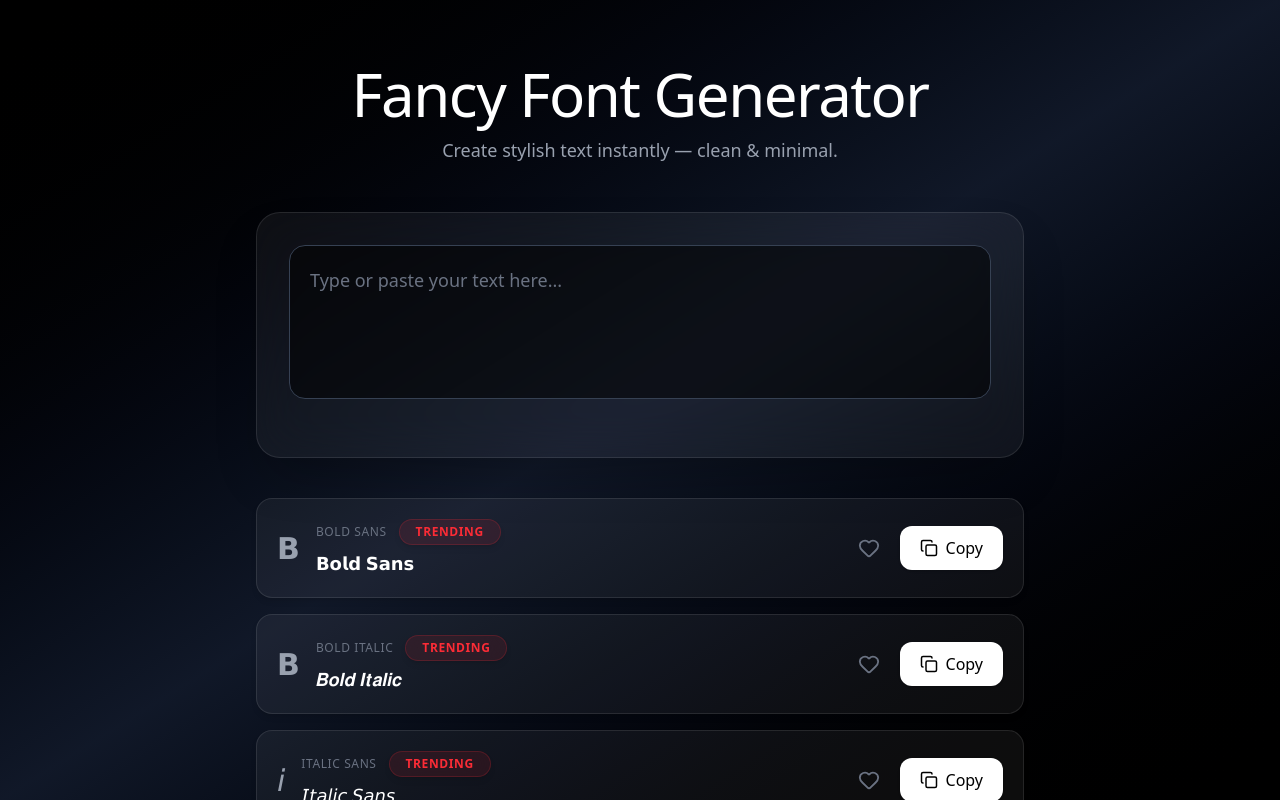
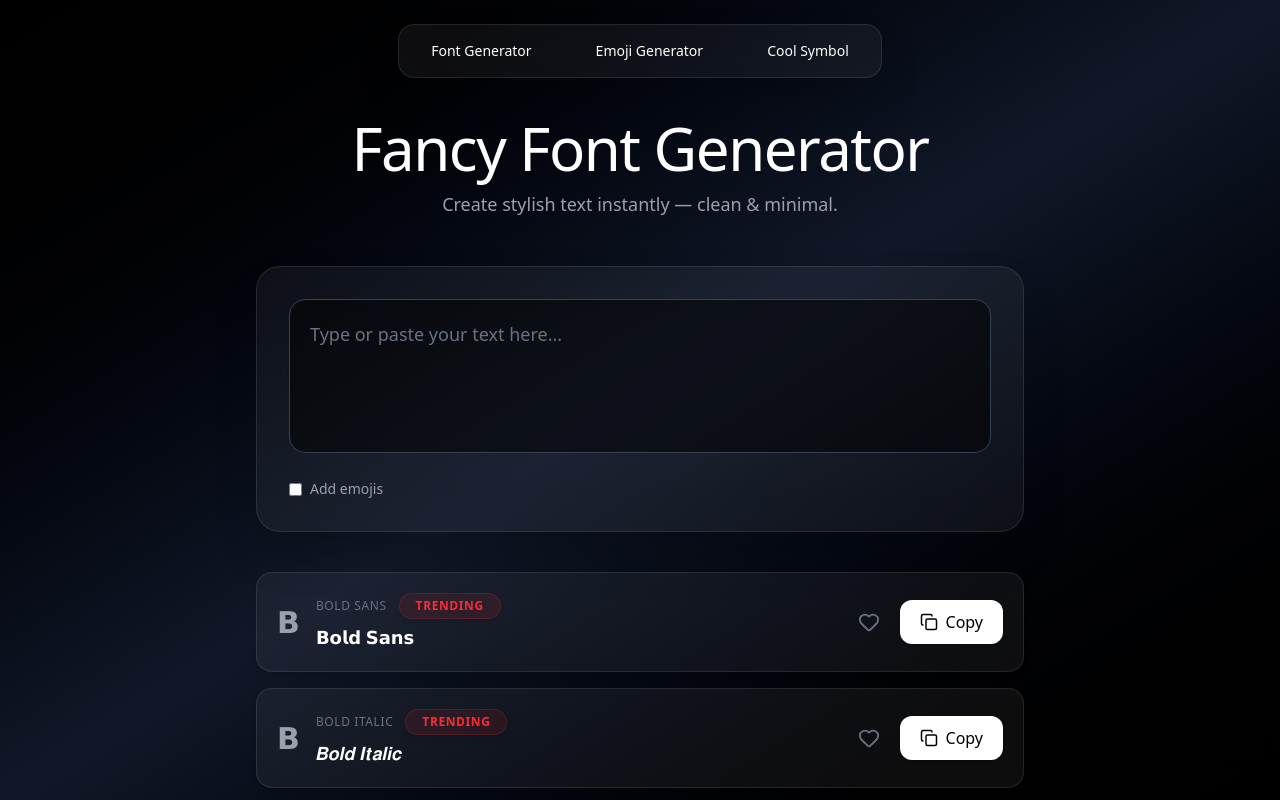
Before and after one commit to rahilp010/AIOP, a React (Vite) app: page /fontGenerator in a window 1280 px wide. Built offline with nearby package versions, Linux system fonts and the light colour scheme.

Commit message:
fixed issue

```diff
--- a/src/components/CoolSymbol/CoolSymbol.jsx
+++ b/src/components/CoolSymbol/CoolSymbol.jsx
@@ -1,5 +1,6 @@
 import React, { useState } from 'react';
 import { CheckCircle, X } from 'lucide-react';
+import Navbar from '../Navbar';
 
 const symbolCategories = [
   {
@@ -85,6 +86,10 @@ const CoolSymbol = () => {
 
    return (
       <div className="min-h-screen bg-gradient-to-br from-black via-gray-900 to-black text-white font-sans px-4 py-8 md:px-10 relative overflow-auto h-screen customScrollbar">
+
+      <div className='z-50 mb-10 -mt-2 flex justify-center '>
+          <Navbar/>
+      </div>
          {/* Background animation */}
          <div className="absolute inset-0 opacity-20 pointer-events-none">
             <div className="absolute top-0 left-0 w-full h-full bg-[radial-gradient(circle_at_50%_50%,rgba(251,191,36,0.1)_0%,transparent_50%)] animate-pulse"></div>
@@ -135,7 +140,7 @@ const CoolSymbol = () => {
                <button
                   key={cat.title}
                   onClick={() => setActiveCategory(idx)}
-                  className={`px-6 py-3 rounded-2xl font-medium transition-all duration-300 ease-out relative overflow-hidden group ${
+                  className={`px-6 py-3 rounded-2xl font-medium transition-all duration-300 ease-out relative overflow-hidden group cursor-pointer ${
                      activeCategory === idx
                         ? 'bg-gradient-to-r from-yellow-500 to-amber-600 text-black'
                         : 'bg-white/5 hover:bg-white/10 border border-white/10'
--- a/src/components/EmojiGenerator/EmojiCopy.jsx
+++ b/src/components/EmojiGenerator/EmojiCopy.jsx
@@ -2,6 +2,7 @@ import React, { useMemo, useState } from 'react';
 import emojis from 'emoji-datasource';
 import { toast, ToastContainer } from 'react-toastify';
 import 'react-toastify/dist/ReactToastify.css';
+import Navbar from '../Navbar';
 
 const unifiedToEmoji = (unified) =>
    unified
@@ -58,10 +59,14 @@ const EmojiCopy = () => {
 
    return (
       <div className="min-h-screen bg-gradient-to-br from-black via-gray-900 to-black text-white font-sans px-4 py-8 md:px-10 relative overflow-auto h-screen customScrollbar">
+         <div className="z-50 mb-10 -mt-2 flex justify-center">
+            <Navbar />
+         </div>
          {/* Background animation */}
-         <div className="absolute inset-0 opacity-20">
+         <div className="absolute inset-0 opacity-20 pointer-events-none">
             <div className="absolute top-0 left-0 w-full h-full bg-[radial-gradient(circle_at_50%_50%,rgba(251,191,36,0.1)_0%,transparent_50%)] animate-pulse"></div>
          </div>
+
          <ToastContainer />
          <h1 className="text-center text-4xl md:text-5xl font-bold mb-8 tracking-tight text-white relative z-10 animate-fade-in-down">
             Emoji Browser
@@ -73,10 +78,10 @@ const EmojiCopy = () => {
                <button
                   key={cat}
                   onClick={() => setSelectedTab(cat)}
-                  className={`px-6 py-3 rounded-2xl font-medium transition-all duration-300 ease-out relative overflow-hidden group ${
+                  className={`px-6 py-3 rounded-2xl font-medium transition-all duration-300 ease-out relative overflow-hidden group cursor-pointer ${
                      selectedTab === cat
-                        ? 'bg-yellow-400 text-black shadow-xl shadow-yellow-500/25 scale-105 ring-2 ring-yellow-400/50'
-                        : 'bg-white/10 text-white hover:bg-white/20 hover:scale-105 hover:shadow-lg hover:shadow-white/20'
+                        ? 'bg-gradient-to-r from-yellow-500 to-amber-600 text-black'
+                        : 'bg-white/5 hover:bg-white/10 border border-white/10'
                   }`}>
                   <span
                      className={`transition-all duration-300 ${
--- a/src/components/FanceyFont/FanceyFontGenerarot.jsx
+++ b/src/components/FanceyFont/FanceyFontGenerarot.jsx
@@ -3,6 +3,7 @@ import React, { useState, useMemo } from 'react';
 import { Copy, Heart } from 'lucide-react';
 import fontMaps from './text';
 import { toast } from 'react-toastify';
+import Navbar from '../Navbar';
 
 const FancyFontGenerator = () => {
    const [inputText, setInputText] = useState('');
@@ -25,20 +26,26 @@ const FancyFontGenerator = () => {
       {
          name: 'Strikethrough',
          icon: 'S̶',
-         transform: (text) =>
-            text
+         transform: (text) => {
+            if (!text) return '';
+            return text
                .split('')
-               .map((c) => c + '\u0336')
-               .join(''),
+               .map((c) => (/[\s\W]/.test(c) ? c : c + '\u0336'))
+               .join('');
+         },
+         previewStyle: { textDecoration: 'line-through' },
       },
       {
          name: 'Underline',
          icon: 'U̲',
-         transform: (text) =>
-            text
+         transform: (text) => {
+            if (!text) return '';
+            return text
                .split('')
-               .map((c) => c + '\u0332')
-               .join(''),
+               .map((c) => (/[\s\W]/.test(c) ? c : c + '\u0331'))
+               .join('');
+         },
+         previewStyle: { textDecoration: 'underline' },
       },
    ];
 
@@ -80,6 +87,9 @@ const FancyFontGenerator = () => {
 
    return (
       <div className="max-h-screen flex flex-col items-center py-16 px-4 bg-gradient-to-br from-black via-gray-900 to-black text-white relative overflow-auto customScrollbar">
+         <div className="z-50 mb-10 -mt-10 flex justify-center ">
+            <Navbar />
+         </div>
          <div className="relative z-10 text-center mb-12">
             <h1 className="text-5xl md:text-6xl font-medium text-white mb-3 tracking-tight">
                Fancy Font Generator
@@ -97,7 +107,16 @@ const FancyFontGenerator = () => {
                className="w-full p-5 bg-black/50 border border-gray-700 rounded-2xl focus:outline-none focus:ring-2 focus:ring-gray-500 resize-none text-white text-lg placeholder-gray-500"
                rows="4"
             />
-            <div className="flex items-center justify-end mt-5">
+            <div className="flex items-center justify-between mt-5">
+               <label className="flex items-center gap-2 text-sm text-gray-400">
+                  <input
+                     type="checkbox"
+                     checked={includeEmojis}
+                     onChange={(e) => setIncludeEmojis(e.target.checked)}
+                     className="rounded"
+                  />
+                  Add emojis
+               </label>
                {inputText && (
                   <button
                      onClick={() => setInputText('')}
@@ -110,8 +129,8 @@ const FancyFontGenerator = () => {
 
          <div className="relative z-10 w-full max-w-3xl grid grid-cols-1 gap-4">
             {sortedTransformations.map(
-               ({ name, icon, mapKey, transform }, index) => {
-                  const styledText = applyEmojis(
+               ({ name, icon, mapKey, transform, previewStyle }, index) => {
+                  const copyText = applyEmojis(
                      getTransform(
                         { name, icon, mapKey, transform },
                         inputText || name
@@ -138,8 +157,12 @@ const FancyFontGenerator = () => {
                                        </span>
                                     )}
                                  </div>
-                                 <div className="text-white text-lg break-words">
-                                    {styledText}
+                                 <div className={`text-white text-lg break-words ${previewStyle ? 'inline' : ''}`}>
+                                    {previewStyle ? (
+                                       <span style={previewStyle}>{copyText.replace(/[\u0336\u0331]/g, '')}</span> // Strip combiners for clean CSS preview
+                                    ) : (
+                                       copyText
+                                    )}
                                  </div>
                               </div>
                            </div>
@@ -152,10 +175,11 @@ const FancyFontGenerator = () => {
                                     : 'text-gray-500 hover:text-red-500'
                               }`}
                               onClick={() => handleFavorite(name)}
+                              fill={isFav ? 'currentColor' : 'none'}
                            />
 
                            <button
-                              onClick={() => handleCopy(styledText, index)}
+                              onClick={() => handleCopy(copyText, index)}
                               className={`shrink-0 px-5 py-2.5 rounded-xl flex items-center gap-2 font-medium transition-all duration-200 shadow ${
                                  isCopied
                                     ? 'bg-gray-700 text-white'
--- a/src/components/HeroPage.jsx
+++ b/src/components/HeroPage.jsx
@@ -1,5 +1,6 @@
 import React, { useState, useEffect } from 'react';
 import { Link } from 'react-router-dom';
+import Navbar from './Navbar';
 
 const HeroPage = () => {
    const quotes = [
@@ -17,21 +18,6 @@ const HeroPage = () => {
       return () => clearInterval(interval);
    }, []);
 
-   const TAB_BUTTONS = [
-      {
-         title: 'Font Generator',
-         path: '/fontgenerator',
-      },
-      {
-         title: 'Emoji Generator',
-         path: '/emojigenerator',
-      },
-      {
-         title: 'Cool Symbol',
-         path: '/symbol',
-      },
-   ];
-
    return (
       <div className="min-h-screen bg-gradient-to-br from-gray-900 via-black to-gray-900 text-white font-sans relative overflow-hidden">
          {/* Background elements */}
@@ -41,18 +27,9 @@ const HeroPage = () => {
          </div>
 
          {/* Glass Style Navbar - Centered */}
-         <nav className="fixed top-6 left-1/2 -translate-x-1/2 z-50 px-8 py-4 backdrop-blur-xl bg-white/5 border border-white/10 rounded-2xl shadow-2xl">
-            <div className="flex items-center space-x-8">
-               {TAB_BUTTONS.map((tab) => (
-                  <Link
-                     key={tab.title}
-                     to={tab?.path}
-                     className="hover:text-yellow-400 transition-colors duration-300 text-sm">
-                     {tab.title}
-                  </Link>
-               ))}
-            </div>
-         </nav>
+         <div className="fixed top-6 left-1/2 -translate-x-1/2 z-50">
+            <Navbar />
+         </div>
 
          {/* Main Hero Content */}
          <main className="min-h-screen flex flex-col justify-between pt-32 pb-16 relative z-10">
--- /dev/null
+++ b/src/components/Navbar.jsx
@@ -0,0 +1,38 @@
+import React from 'react';
+import { Link } from 'react-router-dom';
+
+const Navbar = () => {
+   const TAB_BUTTONS = [
+      {
+         title: 'Font Generator',
+         path: '/fontgenerator',
+      },
+      {
+         title: 'Emoji Generator',
+         path: '/emojigenerator',
+      },
+      {
+         title: 'Cool Symbol',
+         path: '/symbol',
+      },
+   ];
+
+   return (
+      <div>
+         <nav className="backdrop-blur-xl bg-white/5 border border-white/10 rounded-2xl shadow-2xl">
+            <div className="flex items-center">
+               {TAB_BUTTONS.map((tab) => (
+                  <Link
+                     key={tab.title}
+                     to={tab?.path}
+                     className="hover:text-yellow-400 transition-colors duration-300 text-sm hover:bg-white/10 px-8 py-4 rounded-2xl">
+                     {tab.title}
+                  </Link>
+               ))}
+            </div>
+         </nav>
+      </div>
+   );
+};
+
+export default Navbar;
```
